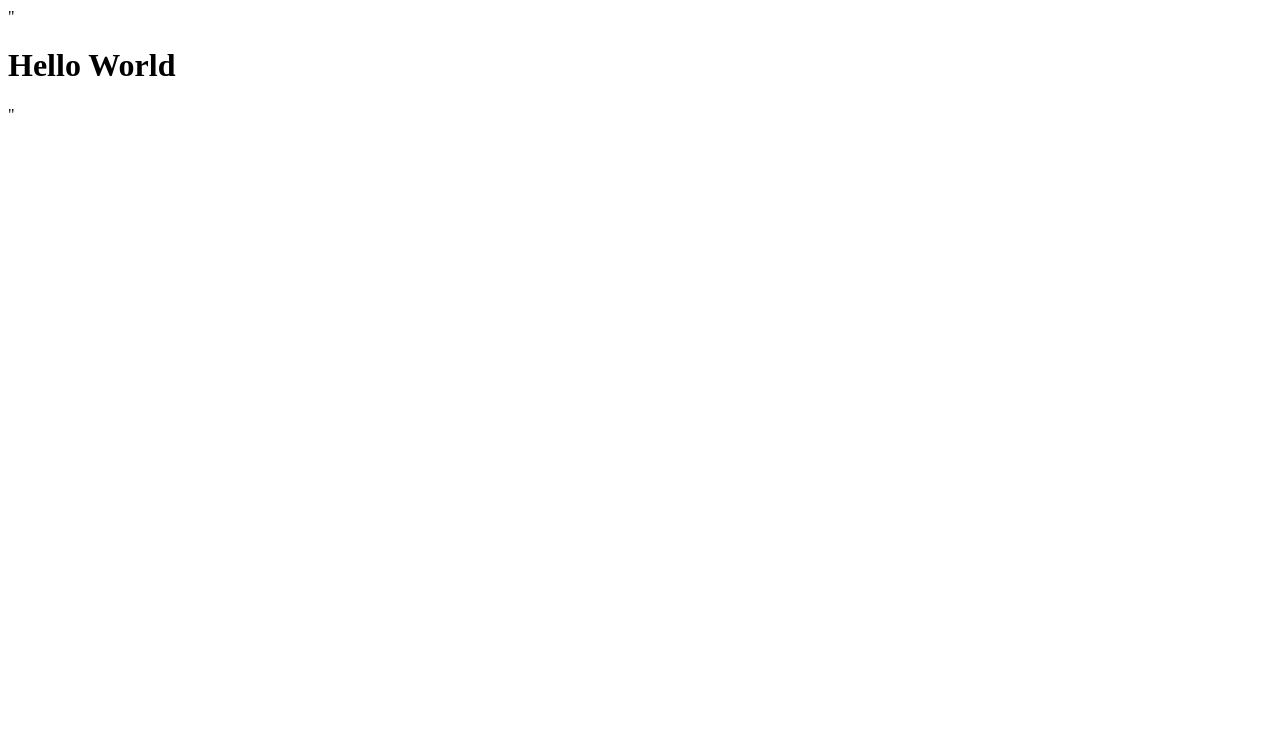
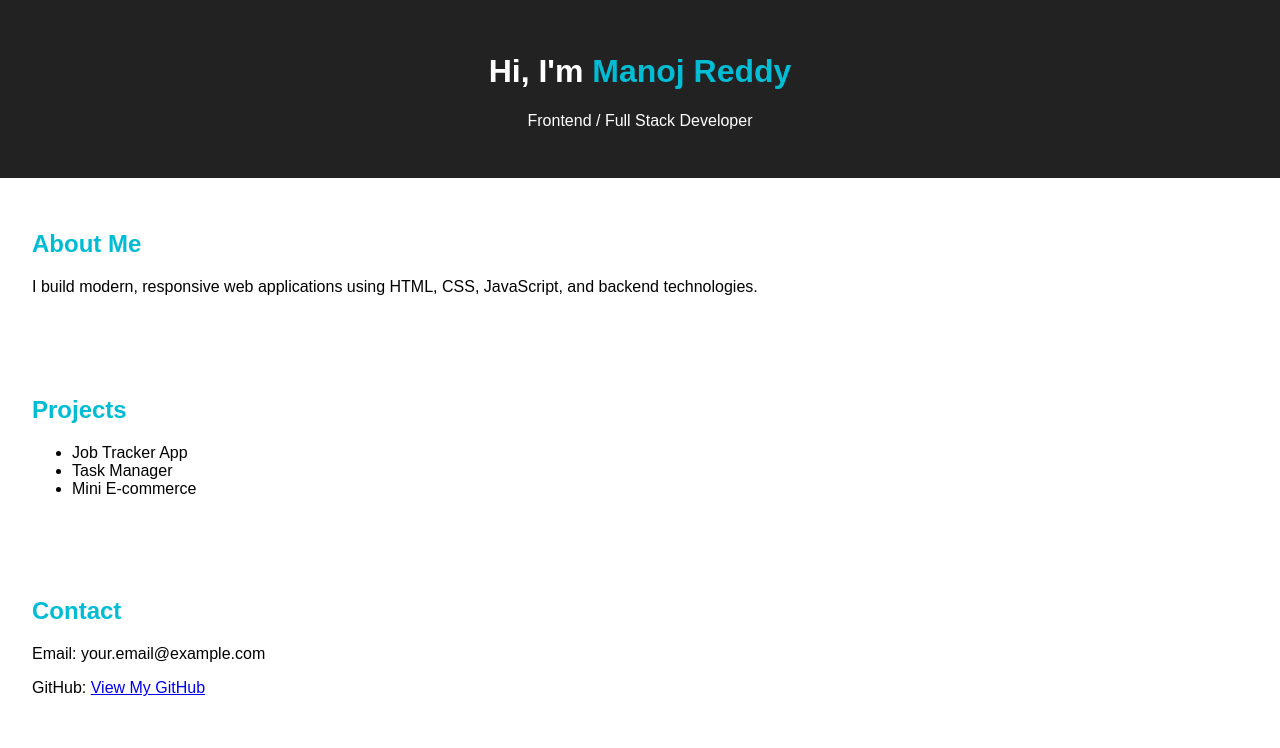
Before and after one commit to manojreddy-anugu/portfolio-website, a plain HTML site: page index.html in a window 1280 px wide. Drawn offline with Linux system fonts and the light colour scheme.

Commit message:
Initial portfolio website with Html css

```diff
--- /dev/null
+++ b/css/style.css
@@ -0,0 +1,24 @@
+body {
+  font-family: Arial, sans-serif;
+  margin: 0;
+  padding: 0;
+}
+
+header {
+  background: #222;
+  color: white;
+  text-align: center;
+  padding: 2rem;
+}
+
+header span {
+  color: #00bcd4;
+}
+
+section {
+  padding: 2rem;
+}
+
+h2 {
+  color: #00bcd4;
+}
--- a/index.html
+++ b/index.html
@@ -1 +1,35 @@
-"<!DOCTYPE html><html><head><title>Manoj's Portfolio</title></head><body><h1>Hello World</h1></body></html>"
+<!DOCTYPE html>
+<html lang="en">
+<head>
+  <meta charset="UTF-8">
+  <meta name="viewport" content="width=device-width, initial-scale=1.0">
+  <title>Manoj Reddy - Portfolio</title>
+  <link rel="stylesheet" href="css/style.css">
+</head>
+<body>
+  <header>
+    <h1>Hi, I'm <span>Manoj Reddy</span></h1>
+    <p>Frontend / Full Stack Developer</p>
+  </header>
+
+  <section id="about">
+    <h2>About Me</h2>
+    <p>I build modern, responsive web applications using HTML, CSS, JavaScript, and backend technologies.</p>
+  </section>
+
+  <section id="projects">
+    <h2>Projects</h2>
+    <ul>
+      <li>Job Tracker App</li>
+      <li>Task Manager</li>
+      <li>Mini E-commerce</li>
+    </ul>
+  </section>
+
+  <section id="contact">
+    <h2>Contact</h2>
+    <p>Email: your.email@example.com</p>
+    <p>GitHub: <a href="https://github.com/YOUR-USERNAME">View My GitHub</a></p>
+  </section>
+</body>
+</html>
```
